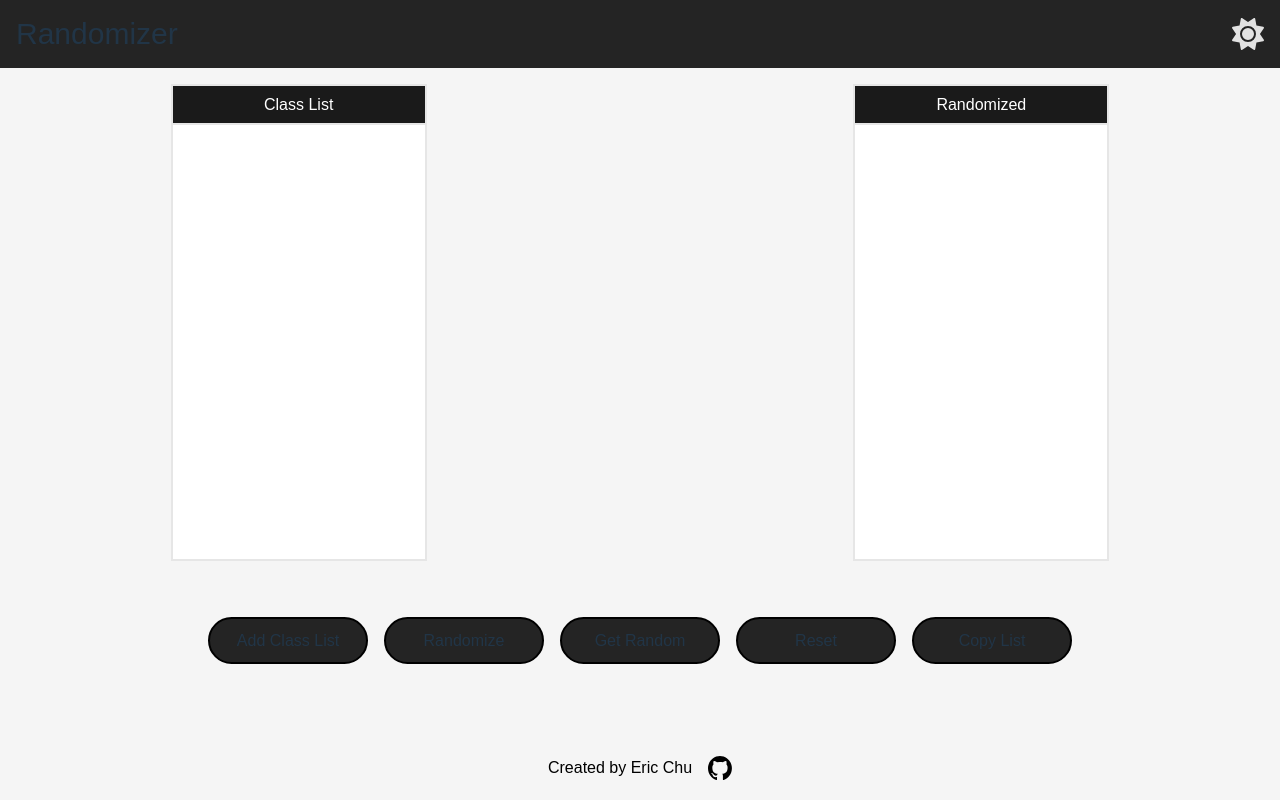
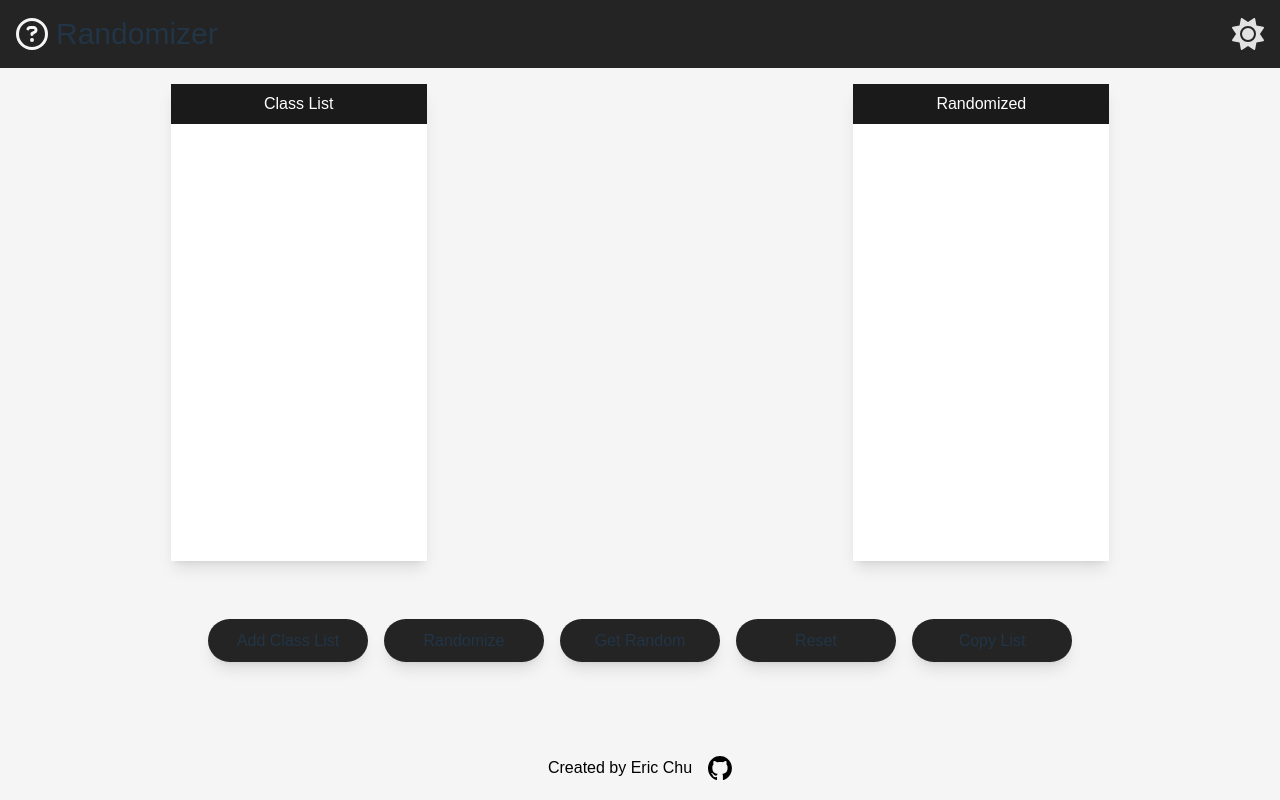
Before and after one commit to eric-k-chu/Randomizer, a React (Vite) app in the folder my-app/: page / in a window 1280 px wide. Built offline with nearby package versions, Linux system fonts and the light colour scheme; a web font is replaced by a local one.

Commit message:
Added shadow to cards and buttons

```diff
--- a/my-app/src/Components/Card.tsx
+++ b/my-app/src/Components/Card.tsx
@@ -2,8 +2,8 @@ import { List } from './index'
 
 function Card({ title, listToDisplay }: { title: string, listToDisplay: string[]}) {
   return (
-    <div className='basis-1/3 flex flex-col items-center bg-white dark:bg-dark-gray-1 max-w-[16rem] border-solid border-2 border-[#e6e6e6] dark:border-black'>
-      <div className='bg-dark-gray-2 basis-1/12 flex items-center w-full justify-around border-solid border-b-2 border-[#e6e6e6] dark:border-black text-white'>{title}</div>
+    <div className='basis-1/3 flex flex-col items-center bg-white dark:bg-dark-gray-1 max-w-[16rem] shadow-lg'>
+      <div className='bg-dark-gray-2 basis-1/12 flex items-center w-full justify-around text-white'>{title}</div>
       <List customList={listToDisplay} styles='text-center p-2 overflow-y-auto basis-11/12 w-full' />
     </div>
   )
--- a/my-app/src/Layout/Body.tsx
+++ b/my-app/src/Layout/Body.tsx
@@ -1,7 +1,7 @@
 import { Button, InsertForm, Card } from '../Components'
 import { useState } from 'react';
 
-const buttonStyle1 = 'rounded-3xl w-40 bg-dark-gray-1 transform transition duration-500 hover:scale-110';
+const buttonStyle1 = 'rounded-3xl w-40 bg-dark-gray-1 transform transition duration-500 hover:scale-110 shadow-lg ';
 
 
 function Body() {
--- a/my-app/src/Layout/NavBar.tsx
+++ b/my-app/src/Layout/NavBar.tsx
@@ -1,12 +1,16 @@
 import moonIcon from '../assets/moon-solid.svg';
 import sunIcon from '../assets/sun-solid.svg';
+import logo from '../assets/circle-question-regular.svg';
 
 function NavBar({ isDarkMode, setDarkMode }: { isDarkMode: boolean, setDarkMode: Function }) {
   return (
     <div className='bg-dark-gray-1 basis-1/12 w-full'>
       <div className='container mx-auto p-4 h-full'>
         <div className='flex justify-between items-center h-full'>
-          <h2 className='basis-1/2 text-3xl'>Randomizer</h2>
+          <div className='basis-1/2 flex gap-x-2 items-center'>
+            <img src={logo}/>
+            <h2 className='text-3xl'>Randomizer</h2>
+          </div>
           <img
             src={isDarkMode ? moonIcon : sunIcon}
             onClick={() => setDarkMode((bool: boolean) => !bool)}
--- a/my-app/src/index.css
+++ b/my-app/src/index.css
@@ -52,7 +52,6 @@ h1 {
 
 button {
   border-radius: 8px;
-  border: 2px solid black;
   padding: 0.6em 1.2em;
   font-size: 1em;
   font-weight: 500;
```
Also changed, not shown: my-app/src/assets/circle-question-regular.svg.
